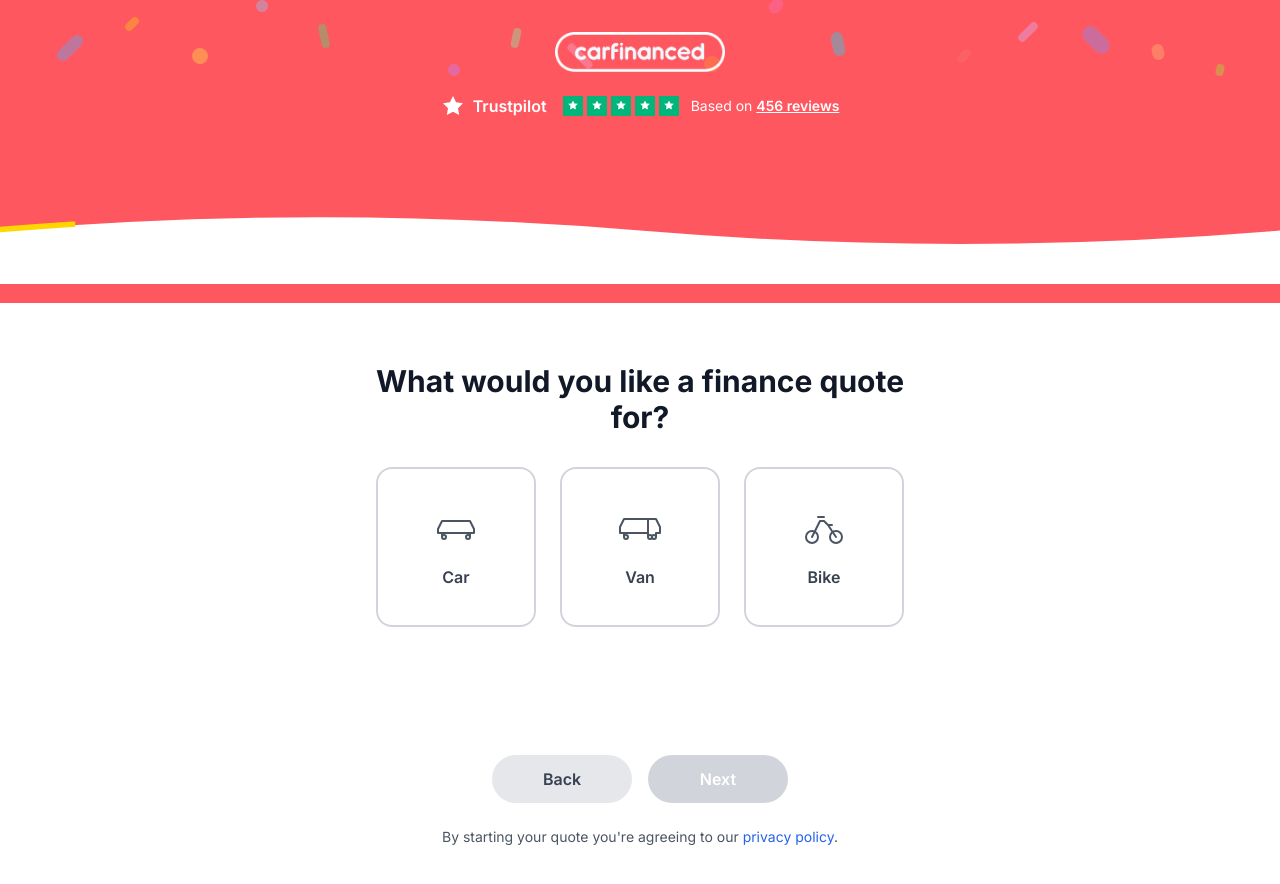
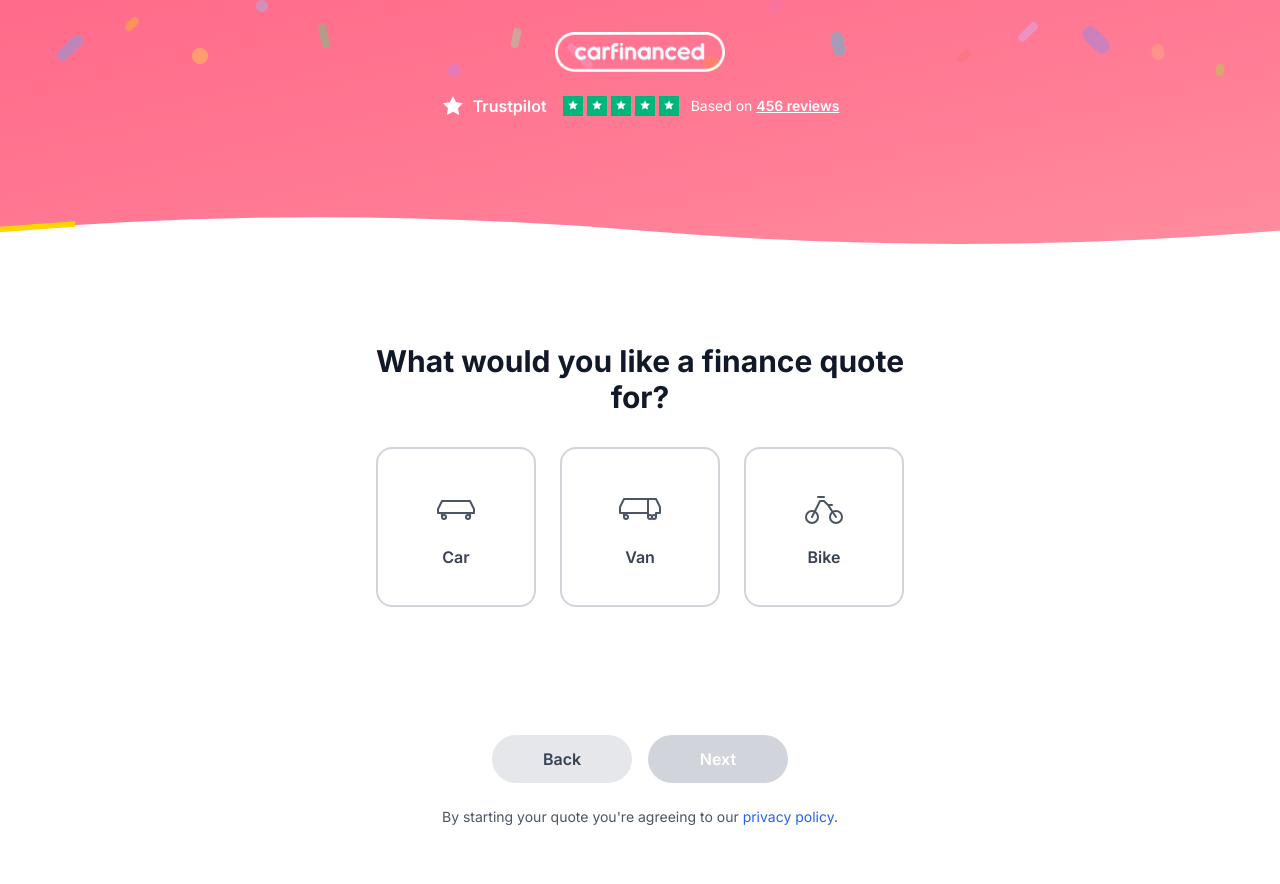
Before and after one commit to Graphiqueartem/the-connect-flow, a React (Vite) app: page /vehicle-type in a window 1280 px wide. Shown: the top 884 px of the page. Built offline with nearby package versions, Linux system fonts and the light colour scheme; the HTML template or start-up script is replaced by a standard one; a web font is replaced by a local one.

Commit message:
Reverted to commit 491b4aa6f0076457dd86d3dea2d0a77cb2d246da

```diff
--- a/src/components/CarFinanceApplication.tsx
+++ b/src/components/CarFinanceApplication.tsx
@@ -999,8 +999,8 @@ const CarFinanceApplication = () => {
 
   return (
     <div className="min-h-screen bg-white relative overflow-x-hidden">
-      {/* Header with Confetti Background */}
-      <div className="relative bg-primary overflow-hidden" style={{ height: '303px' }}>
+      {/* Pink Gradient Header with Confetti Background - Matches Reference */}
+      <div className="relative bg-gradient-to-br from-[#FF6B8A] via-[#FF7A94] to-[#FF8FA0] overflow-hidden">
         {/* Confetti Decorations */}
         <div className="absolute inset-0 opacity-40">
           <div className="absolute top-8 left-[5%] w-3 h-8 bg-blue-400 rotate-45 rounded-sm"></div>
```
